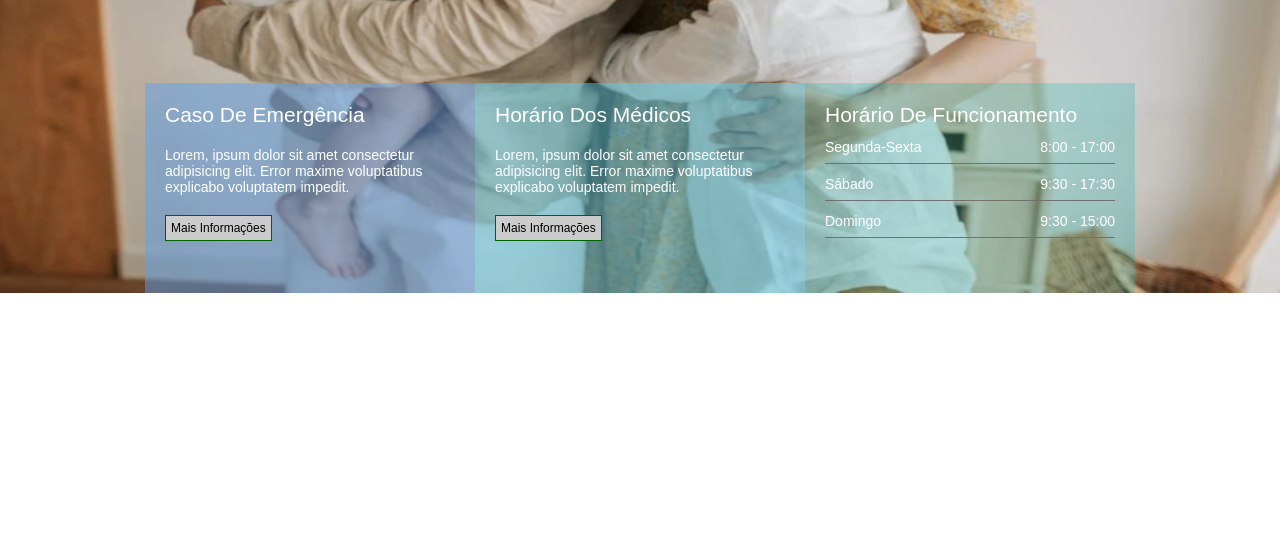
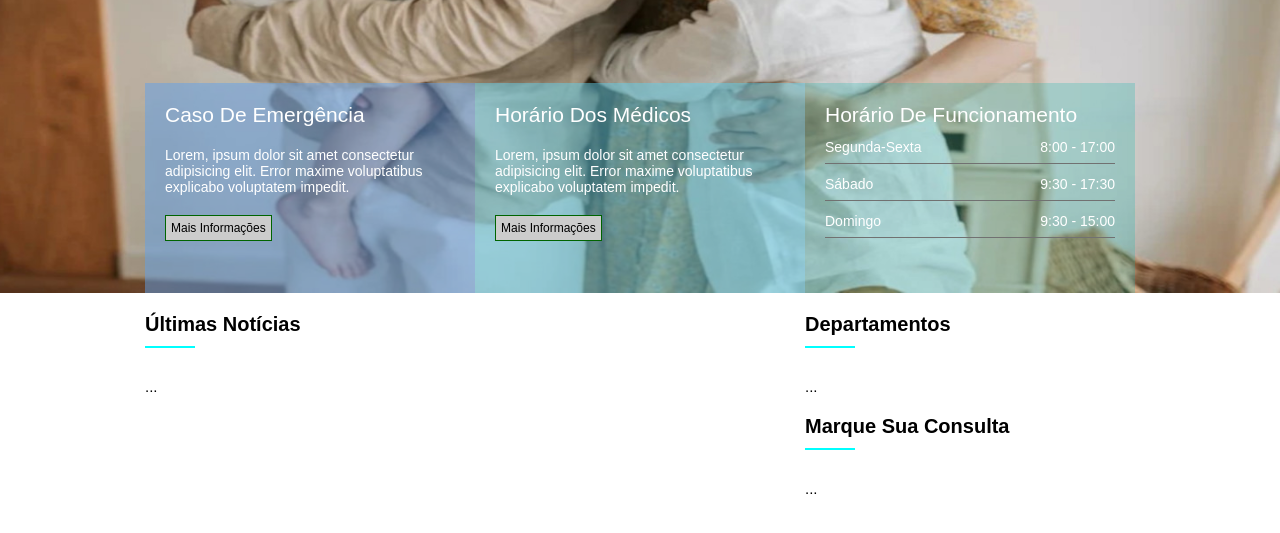
Before and after one commit to mateusChagas-pw/site-centroMedico, a plain HTML site: page index.html in a window 1280 px wide. Shown: the part 527-1060 px from the top of the page. Before the commit the page ends 820 px from the top, so only its background shows below. Drawn offline with Linux system fonts and the light colour scheme.

Commit message:
iniciando a criacao de secoes

```diff
--- a/css/estilo.css
+++ b/css/estilo.css
@@ -3,6 +3,9 @@
     margin: 0;
     padding: 0;
     font-family: Arial, Helvetica, sans-serif;
+}
+body {
+    padding-bottom: 200px;
 }
 
 header {
@@ -142,3 +145,33 @@ nav a:hover {
     border-bottom: 1px solid #717171;
     padding-bottom: 8px;
 }
+
+#geral {
+    display: flex;
+    justify-content: center;
+}
+
+#geral section {
+    flex: 2;
+}
+#geral aside {
+    flex: 1;
+}
+
+.setor-titulo {
+    margin-top: 20px;
+    margin-bottom: 30px;
+}
+
+.setor-titulo-texto {
+    color: black;
+    font-size: 20px;
+    font-weight: bold;
+}
+
+.setor-barra {
+    width: 50px;
+    height: 2px;
+    background-color: aqua;
+    margin-top: 10px;
+}
--- a/index.html
+++ b/index.html
@@ -84,6 +84,57 @@
         </div>
     </section>
 
+    <section id="geral">
+        <div class="container">
+            <section>
+                <div class="setor">
+                    <div class="setor-titulo">
+                        <div class="setor-titulo-texto">
+                            Últimas Notícias
+                        </div>
+                        <div class="setor-barra"></div>
+                    </div>
+
+                    <div class="setor-body">
+                        ...
+
+                    </div>
+                </div>
+
+            </section>
+
+            <aside>
+                <div class="setor">
+                    <div class="setor-titulo">
+                        <div class="setor-titulo-texto">
+                            Departamentos
+                        </div>
+                        <div class="setor-barra"></div>
+                    </div>
+
+                    <div class="setor-body">
+                        ...
+
+                    </div>
+                </div>
+
+                <div class="setor">
+                    <div class="setor-titulo">
+                        <div class="setor-titulo-texto">
+                            Marque Sua Consulta
+                        </div>
+                        <div class="setor-barra"></div>
+                    </div>
+
+                    <div class="setor-body">
+                        ...
+
+                    </div>
+                </div>
+            </aside>
+        </div>
+    </section>
+
 
 </body>
 </html>
```
